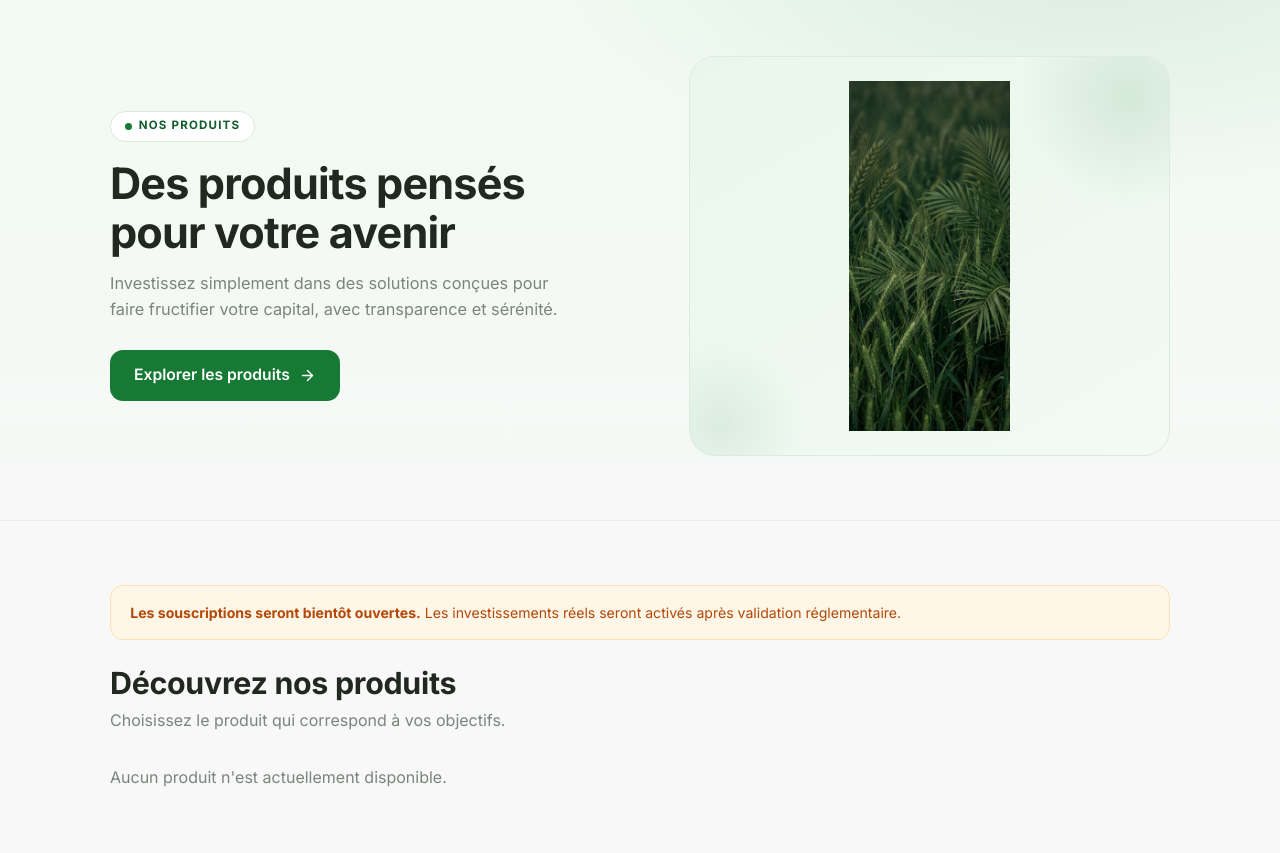
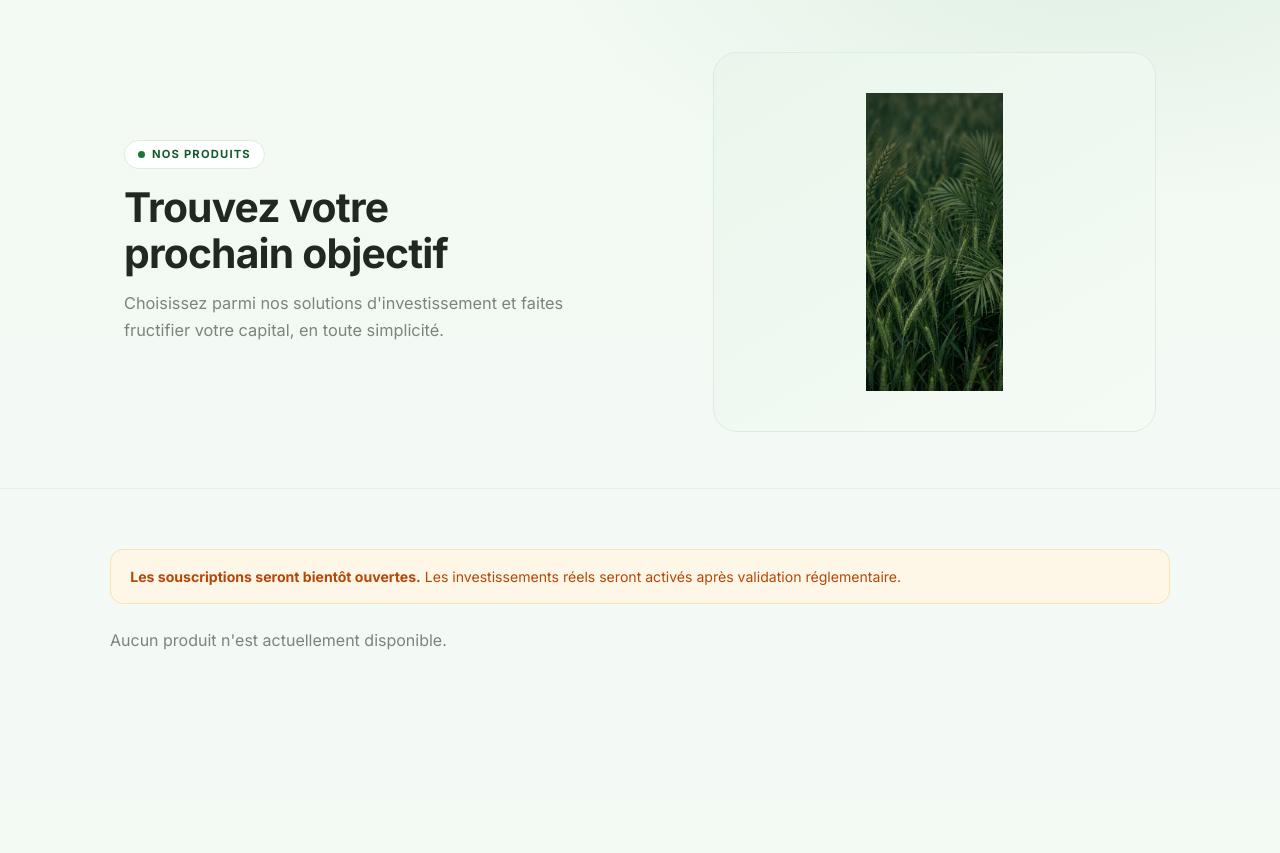
Before and after one commit to fredogary7-rgb/na, a Flask app: page /products in a window 1280 px wide. After the commit the page ends 650 px from the top, so only its background shows below. Run offline with Flask 3, Linux system fonts and the light colour scheme; data that the repository does not hold is empty.

Commit message:
style: Refonte complete page Produits - hero, cartes 3 zones, fond teinte vert

```diff
--- a/app/static/css/style.css
+++ b/app/static/css/style.css
@@ -1266,18 +1266,20 @@ body.chat-body {
    ============================================================ */
 html { scroll-behavior: smooth; }
 
+.prd-body { background: #F3F9F4; }
+
 .prd-hero {
     background:
-        radial-gradient(900px 420px at 85% -10%, rgba(22, 122, 53, 0.10), transparent 60%),
-        linear-gradient(180deg, #F1FAF2 0%, #F7F8F7 100%);
+        radial-gradient(900px 420px at 85% -10%, rgba(22, 122, 53, 0.08), transparent 60%),
+        linear-gradient(180deg, #F2FAF3 0%, #F3F9F4 100%);
     border-bottom: 1px solid var(--border);
 }
 .prd-hero__inner {
-    max-width: 1100px;
+    max-width: 1080px;
     margin: 0 auto;
-    padding: 3.5rem 1.25rem 4rem;
+    padding: 3.25rem 1.5rem 3.5rem;
     display: grid;
-    grid-template-columns: 1.05fr 0.95fr;
+    grid-template-columns: 1.1fr 0.9fr;
     gap: 3rem;
     align-items: center;
 }
@@ -1285,12 +1287,12 @@ html { scroll-behavior: smooth; }
     display: inline-flex;
     align-items: center;
     gap: 0.45rem;
-    padding: 0.34rem 0.85rem;
+    padding: 0.32rem 0.8rem;
     border-radius: 999px;
     background: var(--white);
-    border: 1px solid #D8EBDC;
+    border: 1px solid #DDEBE1;
     color: var(--green-dark);
-    font-size: 0.72rem;
+    font-size: 0.7rem;
     font-weight: 700;
     letter-spacing: 1.2px;
     text-transform: uppercase;
@@ -1303,166 +1305,84 @@ html { scroll-behavior: smooth; }
     background: var(--green);
 }
 .prd-hero__title {
-    font-size: 2.7rem;
+    font-size: 2.55rem;
     font-weight: 800;
     line-height: 1.12;
     letter-spacing: -0.02em;
-    margin: 1.1rem 0 0.9rem;
+    margin: 1rem 0 0.85rem;
     color: var(--text);
 }
 .prd-hero__sub {
     font-size: 1.02rem;
     color: var(--muted);
-    max-width: 470px;
-    line-height: 1.6;
-    margin-bottom: 1.7rem;
-}
-.prd-hero__cta {
-    display: inline-flex;
-    align-items: center;
-    gap: 0.55rem;
-    padding: 0.85rem 1.5rem;
-    border-radius: var(--radius-sm);
-    background: var(--green);
-    color: #fff;
-    font-size: 0.98rem;
-    font-weight: 600;
-    text-decoration: none;
-    transition: background 0.18s ease, transform 0.18s ease, box-shadow 0.18s ease;
-}
-.prd-hero__cta svg { width: 17px; height: 17px; transition: transform 0.18s ease; }
-.prd-hero__cta:hover {
-    background: var(--green-dark);
-    transform: translateY(-1px);
-    box-shadow: 0 10px 22px rgba(22, 122, 53, 0.22);
-}
-.prd-hero__cta:hover svg { transform: translateX(3px); }
+    max-width: 460px;
+    line-height: 1.65;
+    margin: 0;
+}
 .prd-hero__media { display: flex; justify-content: center; }
 .prd-hero__frame {
-    position: relative;
     width: 100%;
-    height: 400px;
-    border-radius: 26px;
-    background: linear-gradient(150deg, #EAF6EC 0%, #F2FAF3 100%);
-    border: 1px solid #DCEBE0;
+    height: 380px;
+    border-radius: 24px;
+    background: linear-gradient(150deg, #EAF6EC 0%, #F4FBF5 100%);
+    border: 1px solid #DDEBE1;
     overflow: hidden;
     display: flex;
     align-items: center;
     justify-content: center;
-    padding: 1.5rem;
+    padding: 2.5rem;
 }
 .prd-hero__img {
     width: 100%;
     height: 100%;
     object-fit: contain;
     object-position: center;
-    position: relative;
-    z-index: 2;
-    border-radius: 12px;
-}
-.prd-hero__shape {
-    position: absolute;
-    border-radius: 50%;
-    pointer-events: none;
-    z-index: 1;
-}
-.prd-hero__shape--a {
-    width: 220px; height: 220px; top: -70px; right: -70px;
-    background: radial-gradient(circle, rgba(22, 122, 53, 0.12) 0%, transparent 70%);
-}
-.prd-hero__shape--b {
-    width: 170px; height: 170px; bottom: -55px; left: -55px;
-    background: radial-gradient(circle, rgba(22, 122, 53, 0.09) 0%, transparent 70%);
-}
-
-.prd-page { padding-top: 2.5rem; padding-bottom: 4rem; }
-
-/* Bandeau d'informations */
-.prd-stats {
-    display: grid;
-    grid-template-columns: repeat(4, 1fr);
-    background: var(--white);
-    border: 1px solid var(--border);
-    border-radius: var(--radius);
-    box-shadow: var(--shadow-sm);
-    overflow: hidden;
-    margin-bottom: 2rem;
-}
-.prd-stat {
-    display: flex;
-    align-items: center;
-    gap: 0.85rem;
-    padding: 1.15rem 1.3rem;
-    min-width: 0;
-}
-.prd-stat + .prd-stat { border-left: 1px solid var(--border); }
-.prd-stat__icon {
-    width: 42px; height: 42px; border-radius: 12px;
-    background: var(--green-50); color: var(--green-dark);
-    display: inline-flex; align-items: center; justify-content: center;
-    flex-shrink: 0;
-}
-.prd-stat__icon svg { width: 20px; height: 20px; }
-.prd-stat__body { display: flex; flex-direction: column; gap: 0.1rem; min-width: 0; }
-.prd-stat__label {
-    font-size: 0.7rem; font-weight: 600;
-    color: var(--muted); text-transform: uppercase; letter-spacing: 0.04em;
-}
-.prd-stat__value {
-    font-size: 1.08rem; font-weight: 700; color: var(--text);
-    white-space: nowrap;
-}
-
-/* Catalogue */
-.prd-catalog { margin-top: 1.5rem; }
-.prd-catalog__head { margin-bottom: 2rem; }
-.prd-catalog__title {
-    font-size: 1.9rem; font-weight: 800; letter-spacing: -0.01em;
-    margin: 0 0 0.35rem; color: var(--text);
-}
-.prd-catalog__sub { color: var(--muted); font-size: 1rem; margin: 0; }
+}
+
+.prd-page { padding-top: 2.25rem; padding-bottom: 4rem; }
 
 .prd-grid {
     display: grid;
     grid-template-columns: 1fr;
     gap: 1.25rem;
-    align-items: stretch;
-}
-@media (min-width: 1024px) {
+}
+@media (min-width: 900px) {
     .prd-grid { grid-template-columns: repeat(2, 1fr); gap: 1.5rem; }
+}
+@media (min-width: 1200px) {
+    .prd-grid { grid-template-columns: repeat(3, 1fr); gap: 1.5rem; }
 }
 
 /* Cartes produits */
 .prd-card {
-    position: relative;
     display: flex;
     flex-direction: column;
     background: var(--white);
-    border: 1px solid var(--border);
-    border-radius: var(--radius);
-    box-shadow: var(--shadow-sm);
-    padding: 1rem 1rem 1.1rem;
+    border: 1px solid #E6ECE8;
+    border-radius: 22px;
+    box-shadow: 0 1px 2px rgba(16, 24, 40, 0.03), 0 8px 24px rgba(16, 24, 40, 0.04);
+    padding: 1.35rem 1.35rem 1.25rem;
     transition: transform 0.2s ease, box-shadow 0.2s ease, border-color 0.2s ease;
 }
 .prd-card:hover {
     transform: translateY(-4px);
-    box-shadow: 0 14px 30px rgba(16, 24, 40, 0.10);
-    border-color: #D4E7D7;
+    box-shadow: 0 2px 4px rgba(16, 24, 40, 0.04), 0 14px 32px rgba(16, 24, 40, 0.08);
+    border-color: #D7E5DA;
 }
 
 .prd-card__top {
     display: flex;
     align-items: center;
     gap: 0.9rem;
-    margin-bottom: 0.95rem;
+    margin-bottom: 1.15rem;
 }
 .prd-card__media {
     flex-shrink: 0;
-    width: 76px;
-    height: 76px;
-    border-radius: var(--radius-sm);
+    width: 72px;
+    height: 72px;
+    border-radius: 16px;
     background: var(--green-50);
-    border: 1px solid #DCEBE0;
+    border: 1px solid #E3EEE6;
     display: flex;
     align-items: center;
     justify-content: center;
@@ -1632,9 +1564,7 @@ html { scroll-behavior: smooth; }
     .prd-hero__copy > * { animation: prdFadeUp 0.55s ease backwards; }
     .prd-hero__copy > *:nth-child(2) { animation-delay: 0.08s; }
     .prd-hero__copy > *:nth-child(3) { animation-delay: 0.16s; }
-    .prd-hero__copy > *:nth-child(4) { animation-delay: 0.24s; }
     .prd-hero__media { animation: prdFadeUp 0.6s ease 0.12s backwards; }
-    .prd-stats { animation: prdFadeUp 0.5s ease 0.15s backwards; }
     .prd-card { animation: prdFadeUp 0.5s ease backwards; }
     .prd-card:nth-child(1) { animation-delay: 0.05s; }
     .prd-card:nth-child(2) { animation-delay: 0.10s; }
--- a/app/static/js/app.js
+++ b/app/static/js/app.js
@@ -1,13 +1,32 @@
 // Interactions légères de l'interface NAMARA.
 document.addEventListener("DOMContentLoaded", function () {
-    // Désactivation du bouton après soumission (anti double-soumission).
+    const SPINNER = '<span class="btn-spinner" aria-hidden="true"></span>';
+
+    // Affiche un loader (spinner) sur un bouton/lien d'action.
+    function showLoader(el, label) {
+        if (el.classList.contains("is-loading")) return;
+        el.classList.add("is-loading");
+        el.setAttribute("aria-busy", "true");
+        el.innerHTML = SPINNER + " " + (label || "Traitement…");
+    }
+
+    // Boutons de soumission de formulaire (avec ou sans type="submit").
+    // Anti double-soumission + loader.
     document.querySelectorAll("form").forEach(function (form) {
         form.addEventListener("submit", function () {
-            const btn = form.querySelector("button[type=submit]");
-            if (btn) {
+            form.querySelectorAll("button[type=submit], button:not([type])").forEach(function (btn) {
+                if (btn.disabled) return;
                 btn.disabled = true;
-                btn.textContent = "Traitement…";
-            }
+                showLoader(btn, "Traitement…");
+            });
+        });
+    });
+
+    // Boutons d'action de type lien (ex. « Investir » sur la page produits).
+    document.querySelectorAll("a.prd-btn--primary").forEach(function (link) {
+        link.addEventListener("click", function () {
+            if (link.classList.contains("is-loading")) return;
+            showLoader(link, link.textContent.trim());
         });
     });
 });
--- a/app/templates/base.html
+++ b/app/templates/base.html
@@ -8,7 +8,7 @@
     <link rel="preconnect" href="https://fonts.googleapis.com">
     <link rel="preconnect" href="https://fonts.gstatic.com" crossorigin>
     <link href="https://fonts.googleapis.com/css2?family=Inter:wght@400;500;600;700&display=swap" rel="stylesheet">
-    <link rel="stylesheet" href="{{ url_for('static', filename='css/style.css') }}?v=9">
+    <link rel="stylesheet" href="{{ url_for('static', filename='css/style.css') }}?v=11">
 </head>
 <body class="{% block body_class %}{% endblock %}">
 
@@ -48,7 +48,7 @@
 
 {% block footer %}{% endblock %}
 
-<script src="{{ url_for('static', filename='js/app.js') }}"></script>
+<script src="{{ url_for('static', filename='js/app.js') }}?v=2"></script>
 {% block extra_js %}{% endblock %}
 </body>
 </html>
--- a/app/templates/public/products.html
+++ b/app/templates/public/products.html
@@ -1,22 +1,17 @@
 {% extends "base.html" %}
 {% block title %}Produits{% endblock %}
+{% block body_class %}prd-body{% endblock %}
 {% block header %}{% endblock %}
 {% block content %}
 <section class="prd-hero">
     <div class="prd-hero__inner">
         <div class="prd-hero__copy">
             <span class="prd-hero__badge">Nos produits</span>
-            <h1 class="prd-hero__title">Des produits pensés<br>pour votre avenir</h1>
-            <p class="prd-hero__sub">Investissez simplement dans des solutions conçues pour faire fructifier votre capital, avec transparence et sérénité.</p>
-            <a class="prd-hero__cta" href="#catalogue">
-                Explorer les produits
-                <svg viewBox="0 0 24 24" fill="none" stroke="currentColor" stroke-width="2" stroke-linecap="round" stroke-linejoin="round"><line x1="5" y1="12" x2="19" y2="12"/><polyline points="12 5 19 12 12 19"/></svg>
-            </a>
+            <h1 class="prd-hero__title">Trouvez votre<br>prochain objectif</h1>
+            <p class="prd-hero__sub">Choisissez parmi nos solutions d'investissement et faites fructifier votre capital, en toute simplicité.</p>
         </div>
         <div class="prd-hero__media">
             <div class="prd-hero__frame">
-                <span class="prd-hero__shape prd-hero__shape--a" aria-hidden="true"></span>
-                <span class="prd-hero__shape prd-hero__shape--b" aria-hidden="true"></span>
                 <img class="prd-hero__img" src="{{ url_for('static', filename='images/login-bg.jpg') }}" alt="Produits d'investissement NAMARA">
             </div>
         </div>
@@ -25,73 +20,12 @@
 
 <div class="container prd-page">
 
-    {% if entries %}
-    {% set _amounts = entries | map(attribute='product') | map(attribute='min_amount') | list %}
-    {% set _durations = entries | map(attribute='product') | map(attribute='duration_days') | list %}
-    <div class="prd-stats">
-        <div class="prd-stat">
-            <span class="prd-stat__icon">
-                <svg viewBox="0 0 24 24" fill="none" stroke="currentColor" stroke-width="2" stroke-linecap="round" stroke-linejoin="round"><path d="m12.83 2.18a2 2 0 0 0-1.66 0L2.6 6.08a1 1 0 0 0 0 1.83l8.58 3.91a2 2 0 0 0 1.66 0l8.58-3.9a1 1 0 0 0 0-1.83Z"/><path d="m22 17.65-9.17 4.16a2 2 0 0 1-1.66 0L2 17.65"/><path d="m22 12.65-9.17 4.16a2 2 0 0 1-1.66 0L2 12.65"/></svg>
-            </span>
-            <span class="prd-stat__body">
-                <span class="prd-stat__label">Produits</span>
-                <span class="prd-stat__value">{{ entries|length }}</span>
-            </span>
-        </div>
-        <div class="prd-stat">
-            <span class="prd-stat__icon">
-                <svg viewBox="0 0 24 24" fill="none" stroke="currentColor" stroke-width="2" stroke-linecap="round" stroke-linejoin="round"><rect x="2" y="5" width="20" height="14" rx="2"/><line x1="2" y1="10" x2="22" y2="10"/></svg>
-            </span>
-            <span class="prd-stat__body">
-                <span class="prd-stat__label">À partir de</span>
-                <span class="prd-stat__value">{{ format_amount(_amounts|min, 'XOF') }}</span>
-            </span>
-        </div>
-        <div class="prd-stat">
-            <span class="prd-stat__icon">
-                <svg viewBox="0 0 24 24" fill="none" stroke="currentColor" stroke-width="2" stroke-linecap="round" stroke-linejoin="round"><circle cx="12" cy="12" r="10"/><polyline points="12 6 12 12 16 14"/></svg>
-            </span>
-            <span class="prd-stat__body">
-                <span class="prd-stat__label">Durées</span>
-                <span class="prd-stat__value">{{ _durations|min }}–{{ _durations|max }} jours</span>
-            </span>
-        </div>
-        {% if show_sim %}
-        <div class="prd-stat">
-            <span class="prd-stat__icon">
-                <svg viewBox="0 0 24 24" fill="none" stroke="currentColor" stroke-width="2" stroke-linecap="round" stroke-linejoin="round"><polyline points="22 7 13.5 15.5 8.5 10.5 2 17"/><polyline points="16 7 22 7 22 13"/></svg>
-            </span>
-            <span class="prd-stat__body">
-                <span class="prd-stat__label">Revenu quotidien</span>
-                <span class="prd-stat__value">+{{ "%g"|format(rate_percent) }}%</span>
-            </span>
-        </div>
-        {% else %}
-        <div class="prd-stat">
-            <span class="prd-stat__icon">
-                <svg viewBox="0 0 24 24" fill="none" stroke="currentColor" stroke-width="2" stroke-linecap="round" stroke-linejoin="round"><circle cx="12" cy="12" r="10"/><line x1="8" y1="12" x2="16" y2="12"/></svg>
-            </span>
-            <span class="prd-stat__body">
-                <span class="prd-stat__label">Devise</span>
-                <span class="prd-stat__value">FCFA</span>
-            </span>
-        </div>
-        {% endif %}
-    </div>
-    {% endif %}
-
     {% if not subs_enabled %}
     <div class="sim-warning">
         <strong>Les souscriptions seront bientôt ouvertes.</strong>
         Les investissements réels seront activés après validation réglementaire.
     </div>
     {% endif %}
-
-    <section id="catalogue" class="prd-catalog">
-        <div class="prd-catalog__head">
-            <h2 class="prd-catalog__title">Découvrez nos produits</h2>
-            <p class="prd-catalog__sub">Choisissez le produit qui correspond à vos objectifs.</p>
-        </div>
 
     {% if entries %}
     <div class="prd-grid">
@@ -112,24 +46,30 @@
                         <h3 class="prd-card__name">{{ p.name }}</h3>
                     </div>
                 </div>
-                <div class="prd-card__bottom">
-                    <div class="prd-card__facts">
-                        <div class="prd-fact">
-                            <span class="prd-fact__value">{{ p.duration_days }} jours</span>
-                            <span class="prd-fact__label">Durée</span>
+
+                <div class="prd-card__price-row">
+                    <div class="prd-card__price">
+                        {% set _price = format_amount(p.min_amount, p.currency).rsplit(' ', 1) %}
+                        <span class="prd-card__amount">{{ _price[0] }}</span>
+                        <span class="prd-card__currency">{{ _price[1] }}</span>
                     </div>
-                        <div class="prd-fact">
-                            <span class="prd-fact__value">{{ format_amount(p.min_amount, p.currency) }}</span>
-                            <span class="prd-fact__label">Prix du produit</span>
+                    <span class="prd-card__duration">{{ p.duration_days }} jours</span>
                 </div>
+
                 {% if show_sim and e.sim %}
-                        <div class="prd-fact">
-                            <span class="prd-fact__value">{{ format_sim(e.sim.daily, p.currency) }}</span>
-                            <span class="prd-fact__label">Revenu quotidien</span>
+                <div class="prd-card__stats">
+                    <div class="prd-card__stat">
+                        <span class="prd-card__stat-label">Revenu / jour</span>
+                        <span class="prd-card__stat-value">{{ format_sim(e.sim.daily, p.currency) }}</span>
+                    </div>
+                    <div class="prd-card__stat">
+                        <span class="prd-card__stat-label">Revenu {{ p.duration_days }} jours</span>
+                        <span class="prd-card__stat-value prd-card__stat-value--gain">+{{ format_sim(e.sim.revenue, p.currency) }}</span>
+                    </div>
                 </div>
                 {% endif %}
-                    </div>
-                    <div class="prd-card__action">
+
+                <div class="prd-card__cta">
                     {% if disabled %}
                         <span class="prd-btn prd-btn--disabled" aria-disabled="true">Bientôt disponible</span>
                     {% elif current_user.is_authenticated %}
@@ -138,13 +78,11 @@
                         <a class="prd-btn prd-btn--primary" href="{{ url_for('auth.login', next=url_for('investments.confirm', product_id=p.id)) }}">Investir</a>
                     {% endif %}
                 </div>
-                </div>
             </article>
             {% endfor %}
         </div>
         {% else %}
         <p class="muted">Aucun produit n'est actuellement disponible.</p>
         {% endif %}
-    </section>
 </div>
 {% endblock %}
```
Also changed, not shown: other parts of app/static/css/style.css (+113 -72 lines). Lines whose indentation alone changed are shown as unchanged.
